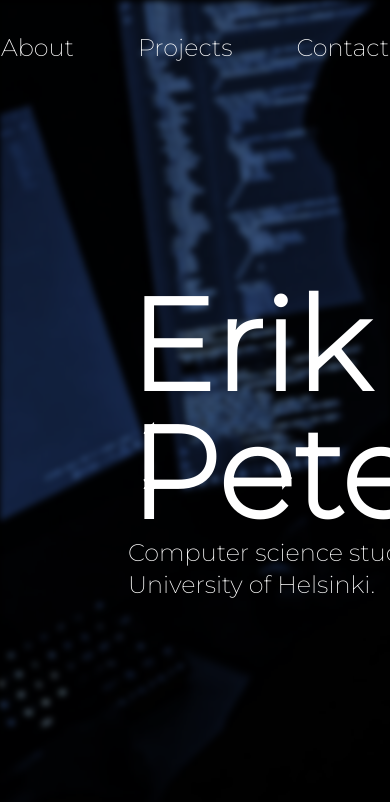
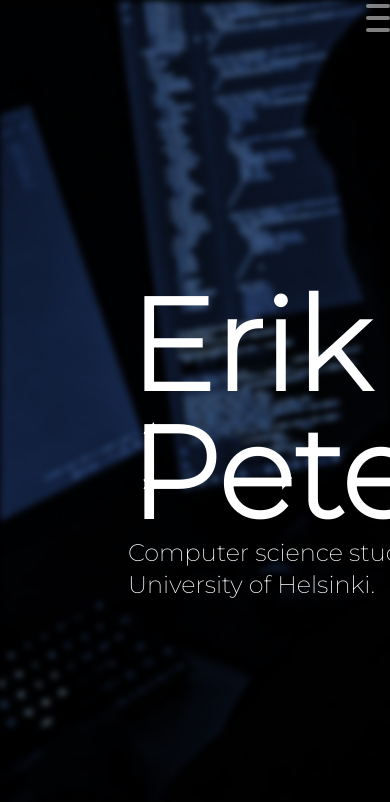
Before and after one commit to LerkkaP/Personal-portfolio, a React (Vite) app: page / in a window 390 px wide. Shown: the top 802 px of the page. Built offline with nearby package versions, Linux system fonts and the light colour scheme.

Commit message:
add hamburger icon for navbar in smaller screens

```diff
--- a/src/components/Header.tsx
+++ b/src/components/Header.tsx
@@ -1,4 +1,4 @@
-import NavBar from "./Navbar";
+import NavBar from "./navigation/Navbar";
 
 const Header = () => {
   return (
--- a/src/components/Navbar.tsx
+++ /dev/null
@@ -1,68 +0,0 @@
-import { motion } from "framer-motion";
-import { Link } from 'react-scroll';
-import { useEffect, useState } from 'react';
-
-const NavBar = () => {
-  const [scrolled, setScrolled] = useState(false);
-
-  useEffect(() => {
-    const handleScroll = () => {
-      const isScrolled = window.scrollY > 0;
-      setScrolled(isScrolled);
-    };
-
-    window.addEventListener('scroll', handleScroll);
-
-    return () => {
-      window.removeEventListener('scroll', handleScroll);
-    };
-  }, []);
-
-  return (
-    <nav className={`fixed top-0 left-0 right-0 p-8 z-10 ${scrolled ? 'bg-black' : 'bg-transparent'}`}>
-      <motion.div
-        initial="hidden"
-        animate="visible"
-        variants={{
-          hidden: {
-            scale: 0.8,
-            opacity: 0,
-          },
-          visible: {
-            scale: 1,
-            opacity: 1,
-            transition: {
-              delayChildren: 0.2,
-              staggerChildren: 0.1,
-            },
-          },
-        }}
-      >
-        <div className="flex justify-center space-x-4">
-          {["about", "projects", "contact"].map((path) => (
-            <motion.div
-              key={path}
-              variants={{
-                hidden: { opacity: 0, x: -50 },
-                visible: { opacity: 1, x: 0 },
-              }}
-            >
-              <Link
-                activeClass="active"
-                className="text-white text-2xl mx-6 text-white  relative w-fit block after:block after:content-[''] after:absolute after:h-[1px] after:bg-blue-400 after:w-full after:scale-x-0 after:hover:scale-x-100 after:transition after:duration-200 after:origin-center cursor-pointer"
-                to={path}
-                spy={true}
-                smooth={true}
-                duration={800}
-              >
-                {path.charAt(0).toUpperCase() + path.slice(1)}
-              </Link>
-            </motion.div>
-          ))}
-        </div>
-      </motion.div>
-    </nav>
-  );
-};
-
-export default NavBar;
--- /dev/null
+++ b/src/components/navigation/Hamburger.tsx
@@ -0,0 +1,32 @@
+import { useState } from "react";
+
+const Hamburger = () => {
+    const [isOpen, setIsOpen] = useState(false);
+    const genericHamburgerLine = `h-1 w-6 my-1 rounded-full transition bg-white ease transform duration-300`;
+
+    return (
+        <button
+        className="absolute right-0 z-10 flex flex-col rounded justify-center items-center group"
+        onClick={() => setIsOpen(!isOpen)}
+    >
+        <div
+            className={`${genericHamburgerLine} ${
+                isOpen
+                    ? "rotate-45 translate-y-3 opacity-50 group-hover:opacity-100"
+                    : "opacity-50 group-hover:opacity-100"
+            }`}
+        />
+        <div className={`${genericHamburgerLine} ${isOpen ? "opacity-0" : "opacity-50 group-hover:opacity-100"}`} />
+        <div
+            className={`${genericHamburgerLine} ${
+                isOpen
+                    ? "-rotate-45 -translate-y-3 opacity-50 group-hover:opacity-100"
+                    : "opacity-50 group-hover:opacity-100"
+            }`}
+        />
+    </button>
+
+    )
+}
+
+export default Hamburger
--- /dev/null
+++ b/src/components/navigation/Navbar.tsx
@@ -0,0 +1,82 @@
+import { motion } from "framer-motion";
+import { Link } from 'react-scroll';
+import { useEffect, useState } from 'react';
+import Hamburger from "./Hamburger";
+
+const NavBar = () => {
+  const [scrolled, setScrolled] = useState(false);
+  const [isMobile, setIsMobile] = useState(window.innerWidth <= 760);
+
+  useEffect(() => {
+    const handleScroll = () => {
+      const isScrolled = window.scrollY > 0;
+      setScrolled(isScrolled);
+    };
+
+    const handleResize = () => {
+      setIsMobile(window.innerWidth <= 760);
+    };
+
+    window.addEventListener('scroll', handleScroll);
+    window.addEventListener('resize', handleResize);
+
+    return () => {
+      window.removeEventListener('scroll', handleScroll);
+      window.removeEventListener('resize', handleResize);
+    };
+  }, []);
+
+  return (
+    <div>
+      {isMobile ? (
+        <Hamburger />
+      ) : (
+        <nav className={`fixed top-0 left-0 right-0 p-8 z-10 ${scrolled ? 'bg-black' : 'bg-transparent'}`}>
+          <motion.div
+            initial="hidden"
+            animate="visible"
+            variants={{
+              hidden: {
+                scale: 0.8,
+                opacity: 0,
+              },
+              visible: {
+                scale: 1,
+                opacity: 1,
+                transition: {
+                  delayChildren: 0.2,
+                  staggerChildren: 0.1,
+                },
+              },
+            }}
+          >
+            <div className="flex justify-center space-x-4">
+              {["about", "projects", "contact"].map((path) => (
+                <motion.div
+                  key={path}
+                  variants={{
+                    hidden: { opacity: 0, x: -50 },
+                    visible: { opacity: 1, x: 0 },
+                  }}
+                >
+                  <Link
+                    activeClass="active"
+                    className="text-white text-2xl mx-6 text-white  relative w-fit block after:block after:content-[''] after:absolute after:h-[1px] after:bg-blue-400 after:w-full after:scale-x-0 after:hover:scale-x-100 after:transition after:duration-200 after:origin-center cursor-pointer"
+                    to={path}
+                    spy={true}
+                    smooth={true}
+                    duration={800}
+                  >
+                    {path.charAt(0).toUpperCase() + path.slice(1)}
+                  </Link>
+                </motion.div>
+              ))}
+            </div>
+          </motion.div>
+        </nav>
+      )}
+    </div>
+  );
+};
+
+export default NavBar;
```
